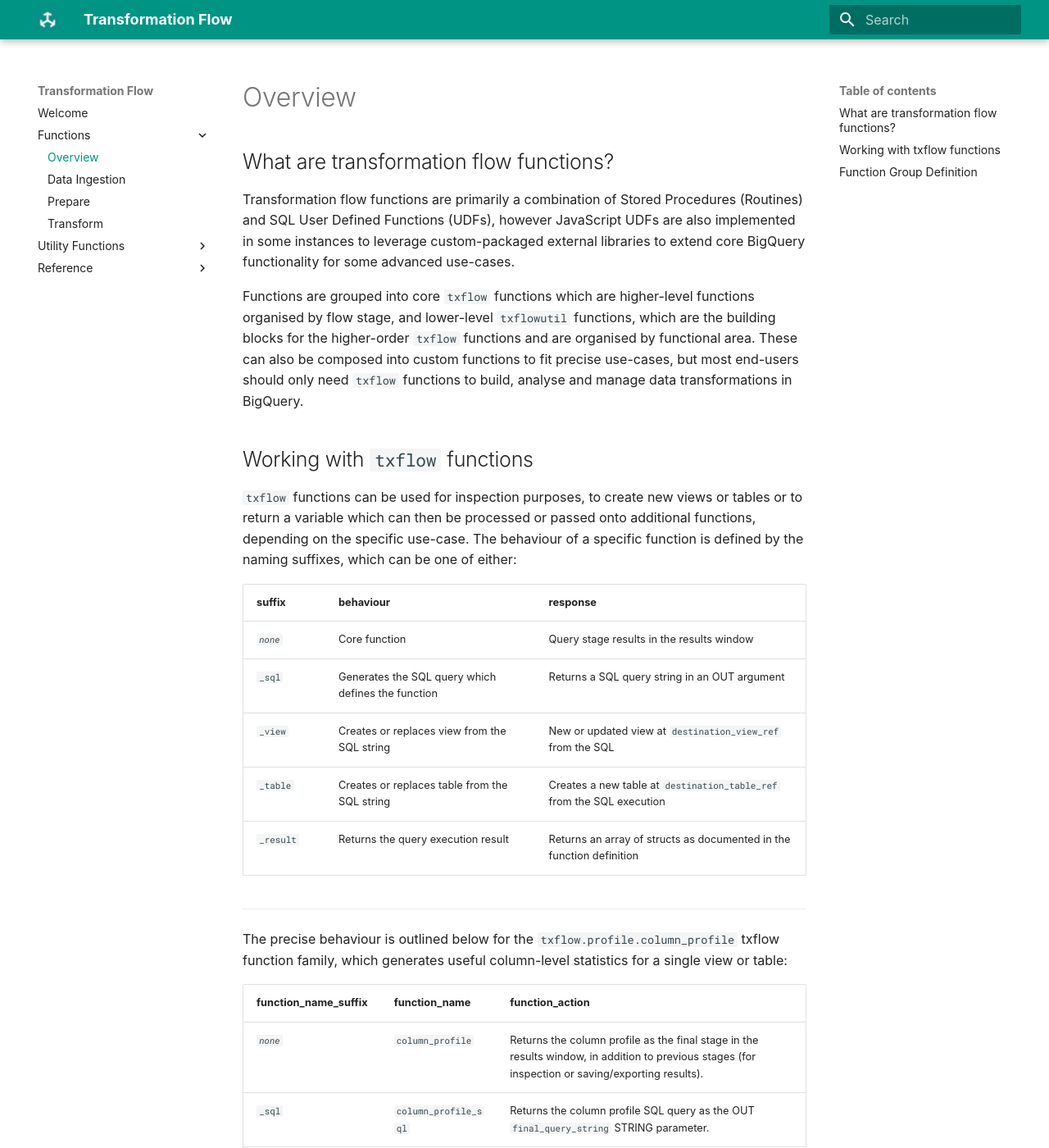
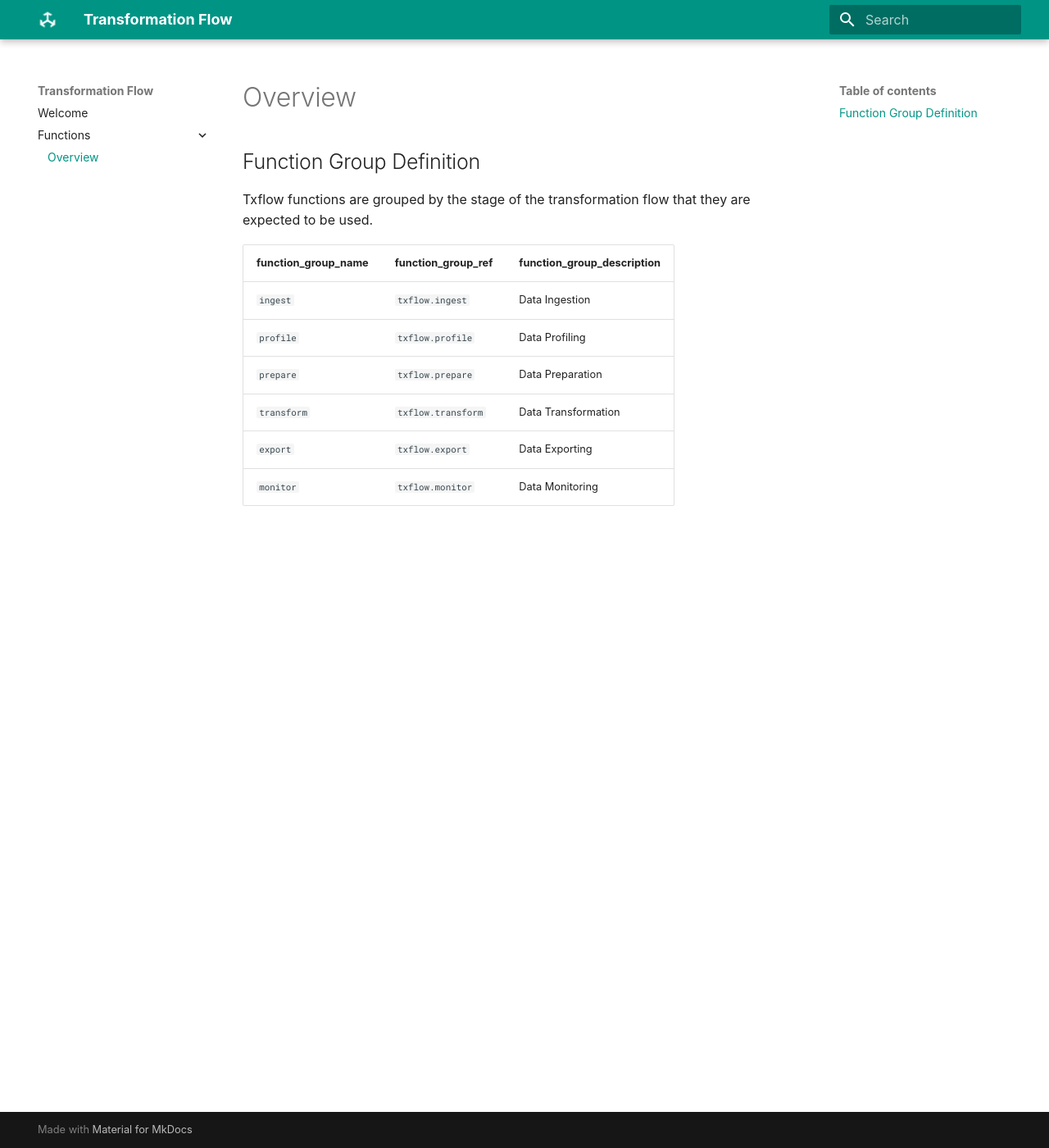
Before and after one commit to transformationflow/transformationflow.github.io, an MkDocs documentation site: the page built from docs/functions-overview.md, in a window 1280 px wide and 1400 px high. Shown: the whole window at 82% size. Built offline with MkDocs 1.6.1 and Material for MkDocs 9.7.7, drawn with Linux system fonts in a browser that asks for light colours; some web fonts are replaced; comment, search, counter and statistics services are not loaded; some of the changed text lies outside the part shown.

Commit message:
rebase docs

```diff
--- a/docs/functions-overview.md
+++ b/docs/functions-overview.md
@@ -1,37 +1,4 @@
 # Overview
-
-## What are transformation flow functions?
-
-Transformation flow functions are primarily a combination of Stored Procedures (Routines) and SQL User Defined Functions (UDFs), however JavaScript UDFs are also implemented in some instances to leverage custom-packaged external libraries to extend core BigQuery functionality for some advanced use-cases.
-
-Functions are grouped into core `txflow` functions which are higher-level functions organised by flow stage, and lower-level `txflowutil` functions, which are the building blocks for the higher-order `txflow` functions and are organised by functional area.  These can also be composed into custom functions to fit precise use-cases, but most end-users should only need `txflow` functions to build, analyse and manage data transformations in BigQuery.
-
-## Working with `txflow` functions
-`txflow` functions can be used for inspection purposes, to create new views or tables or to return a variable which can then be processed or passed onto additional functions, depending on the specific use-case.  The behaviour of a specific function is defined by the naming suffixes, which can be one of either:
-
-suffix | behaviour | response
---- | --- | ---
-_`none`_ | Core function | Query stage results in the results window
-`_sql` | Generates the SQL query which defines the function | Returns a SQL query string in an OUT argument
-`_view` | Creates or replaces view from the SQL string | New or updated view at `destination_view_ref` from the SQL
-`_table` | Creates or replaces table from the SQL string | Creates a new table at `destination_table_ref` from the SQL execution
-`_result` | Returns the query execution result | Returns an array of structs as documented in the function definition
-
----
-
-The precise behaviour is outlined below for the `txflow.profile.column_profile` txflow function family, which generates useful column-level statistics for a single view or table:
-
-function_name_suffix | function_name | function_action
- --- | --- | ---
-_`none`_ | `column_profile` | Returns the column profile as the final stage in the results window, in addition to previous stages (for inspection or saving/exporting results).
-`_sql` | `column_profile_sql` | Returns the column profile SQL query as the OUT `final_query_string` STRING parameter.
-`_view` | `column_profile_view` | Builds a view with the column profile at time of creation.  Columns included in the view will be static until re-generated, but data will be dynamic.
-`_table` | `column_profile_table` | Builds a table with the column profile and data at time of creation.  Columns and data included in the table will be static until re-generated.
-`_result` | `column_profile_result` | Returns an array of structs in the OUT `column_profile` argument.
-
-
-See the worked examples outlining how to work with the functions with `_query` and `_results` suffixes as they will require an output variable to be declared before the function is called.
-
 
 ## Function Group Definition
 Txflow functions are grouped by the stage of the transformation flow that they are expected to be used.
--- a/mkdocs.yml
+++ b/mkdocs.yml
@@ -7,7 +7,7 @@ theme:
   palette:
     primary: teal
     accent: cyan
-  logo: assets/TxFlow_Geometric_Logo_Icon_white_on_teal_100x100.png
+  logo: assets/TxFlow_Geometric_Logo_Icon_White_on_Transparent.png
   favicon: assets/TxFlow_Geometric_Logo_Icon_100x100.png
 
 nav:
@@ -21,18 +21,18 @@ nav:
       #  Ingest: 'reference_functions.md'
   - 'Functions':
       - Overview: 'functions-overview.md'
-      - Data Ingestion: 'functions-ingestion.md'
-      - Prepare: 'functions-preparation.md'
-      - Transform: 'functions-transformation.md'
+      #- Data Ingestion: 'functions-ingestion.md'
+      #- Prepare: 'functions-preparation.md'
+      #- Transform: 'functions-transformation.md'
 
-  - 'Utility Functions':
+  #- 'Utility Functions':
   #    - Overview: 'utils--overview.md'
-      - String: 'utils-string.md'
-      - JSON: 'utils-json.md'
-      - Data Visualisation: 'utils-dataviz.md'
+      #- String: 'utils-string.md'
+      #- JSON: 'utils-json.md'
+      #- Data Visualisation: 'utils-dataviz.md'
 
-  - 'Reference':
-      - Action Codes: 'reference-transformation-codes.md'
+  #- 'Reference':
+      #- Action Codes: 'reference-transformation-codes.md'
 
 
 markdown_extensions:
```
Also changed, not shown: docs/assets/TxFlow_Geometric_Logo_Icon_White_on_Transparent.png (added), docs/drafts/functions-ingestion.md (renamed from docs/functions-ingestion.md), docs/drafts/functions-preparation.md (renamed from docs/functions-preparation.md), docs/drafts/functions-profiling.md (renamed from docs/functions-profiling.md), docs/drafts/functions-style-guide.md (renamed from docs/functions-style-guide.md), docs/drafts/functions-transformation.md (renamed from docs/functions-transformation.md), docs/drafts/reference-transformation-codes.md (renamed from docs/reference-transformation-codes.md), docs/drafts/utils-admin.md (renamed from docs/utils-admin.md), docs/drafts/utils-dataviz.md (renamed from docs/utils-dataviz.md), docs/drafts/utils-json.md (renamed from docs/utils-json.md), docs/drafts/utils-string.md (renamed from docs/utils-string.md).
